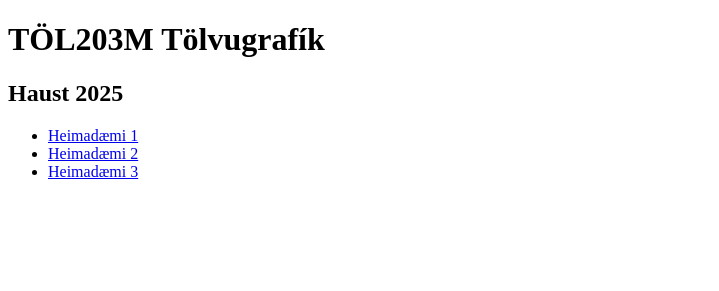
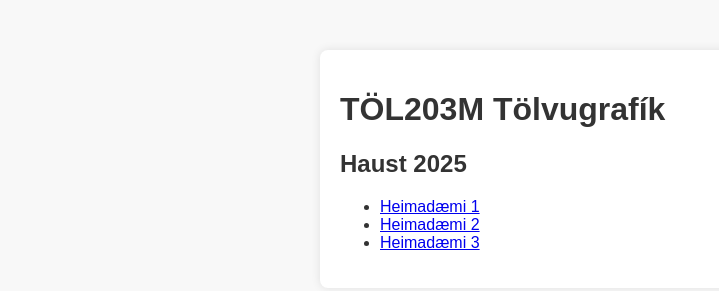
Before and after one commit to katrin108/katrin108.github.io, a plain HTML site: page index.html in a window 1280 px wide. Shown: the whole page, without its empty margins (0-719 px from the left). Drawn offline with Linux system fonts and the light colour scheme.

Commit message:
setupCss

```diff
--- a/index.html
+++ b/index.html
@@ -2,9 +2,11 @@
 <html lang="en">
 <head>
   <meta charset="UTF-8">
-  <title>TÖL203M Tölvugrafík</title>
+  <title>Tölvugrafík</title>
+   <link rel="stylesheet" href="style.css">
 </head>
 <body>
+    <div id = "OverView">
     <h1>TÖL203M Tölvugrafík</h1>
     <h2>Haust 2025</h2>
     <ul>
@@ -12,5 +14,6 @@
         <li><a href="H2/">Heimadæmi 2</a></li>
         <li><a href="H3/">Heimadæmi 3</a></li>
     </ul>
+    </div>
 </body>
 </html>
--- /dev/null
+++ b/style.css
@@ -0,0 +1,14 @@
+body {
+  font-family: Arial, sans-serif;
+  background-color: #f8f8f8;
+  color: #333;
+}
+
+#OverView {
+  max-width: 600px;
+  margin: 50px auto;
+  padding: 20px;
+  background: white;
+  border-radius: 8px;
+  box-shadow: 0 0 10px rgba(0,0,0,0.1);
+}
```
Lines whose indentation alone changed are shown as unchanged.
